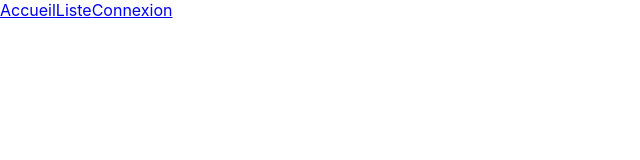
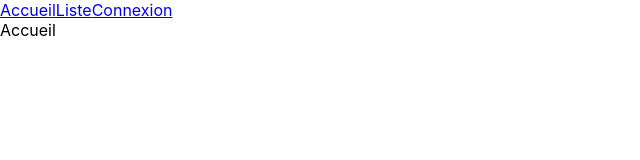
Before and after one commit to TondeurSophie/blog, a React (Create React App) app: page / in a window 1280 px wide. Shown: the top 160 px of the page, without its empty margins (0-640 px from the left). Built offline with nearby package versions, Linux system fonts and the light colour scheme.

Commit message:
Fonctionnement pages

```diff
--- a/src/App.js
+++ b/src/App.js
@@ -11,9 +11,10 @@ function App() {
       <Link to="/connexion">Connexion</Link>
 
     <Routes>
-        <Route exact path="/" component={<Accueil/>} />
-        <Route path="/liste" component={<Liste/>} />
-        <Route path="/connexion" component={<Connexion/>} />
+        {/* <Route exact path="/" component={<Accueil/>} /> */}
+        <Route path="/"           element={<Accueil/>}/>
+        <Route path="/liste"      element={<Liste/>} />
+        <Route path="/connexion"  element={<Connexion/>} />
     </Routes>
     </div>
   );
```
